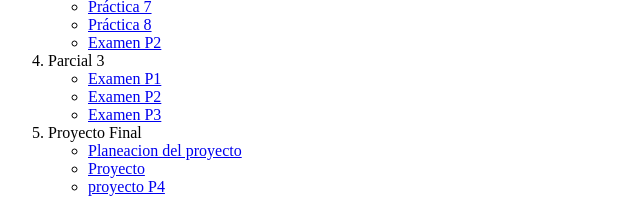
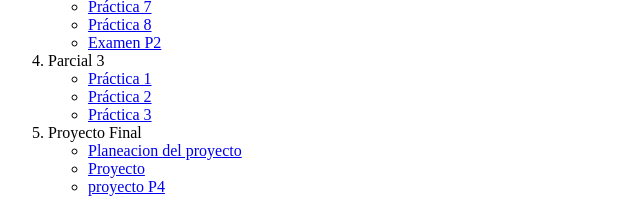
Before and after one commit to EricHdz24/Practica-1, a plain HTML site: page index.html in a window 1280 px wide. Shown: the part 1578-1787 px from the top of the page, 0-640 px from the left. Drawn offline with Linux system fonts and the light colour scheme.

Commit message:
Add files via upload

```diff
--- a/index.html
+++ b/index.html
@@ -130,15 +130,15 @@
 
             <li>Parcial 3</li>
 			<ul>
-				<li> <a href="P3prac1.1.html">Examen P1</a></li>
+				<li> <a href="P3prac1.1.html">Práctica 1</a></li>
 			</ul>
 
 			<ul>
-				<li> <a href="P3prac2.1.html">Examen P2</a></li>
+				<li> <a href="P3prac2.1.html">Práctica 2</a></li>
 			</ul>
 
 			<ul>
-				<li> <a href="P3prac2.1.html">Examen P3</a></li>
+				<li> <a href="P3prac2.1.html">Práctica 3</a></li>
 			</ul>
 
 
```
